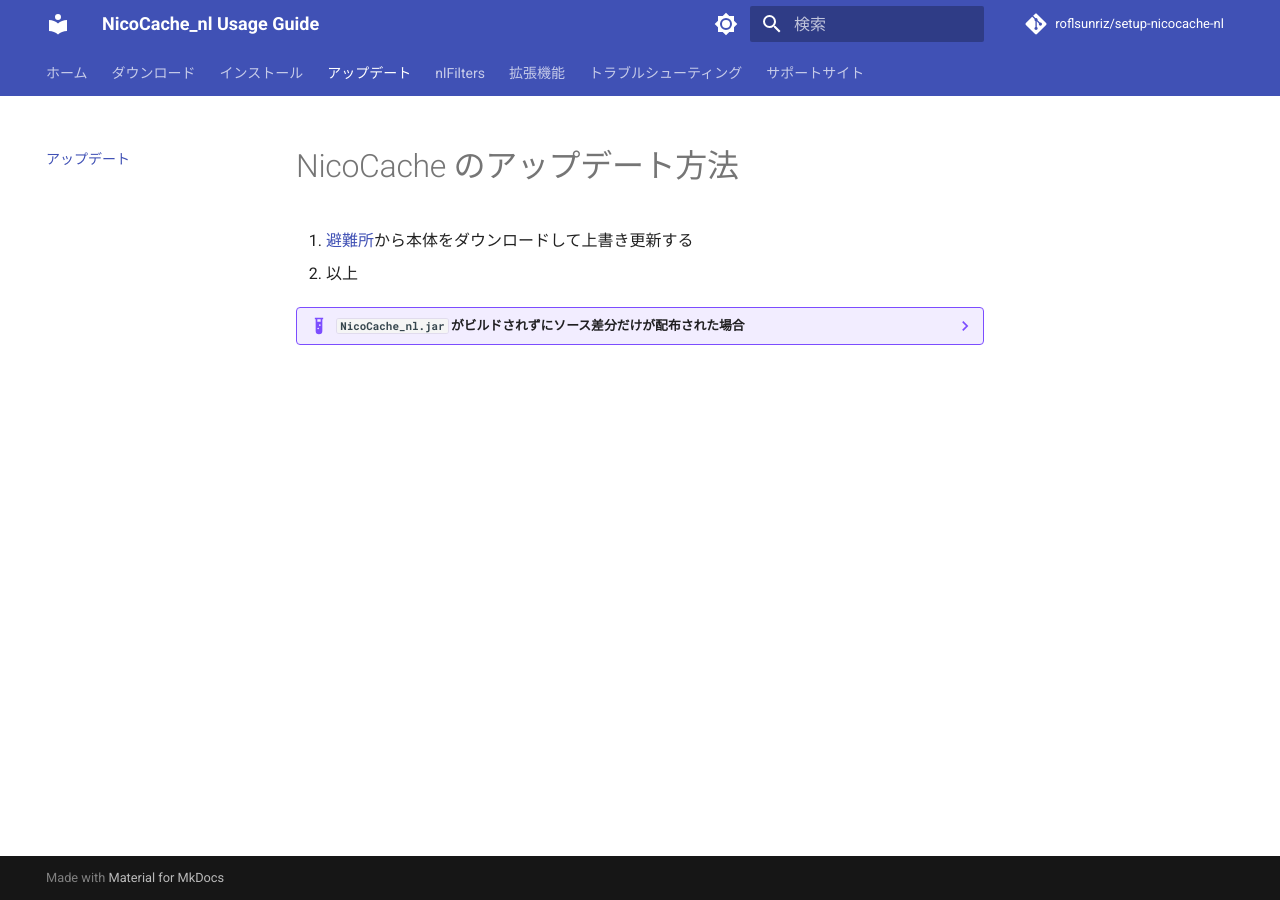
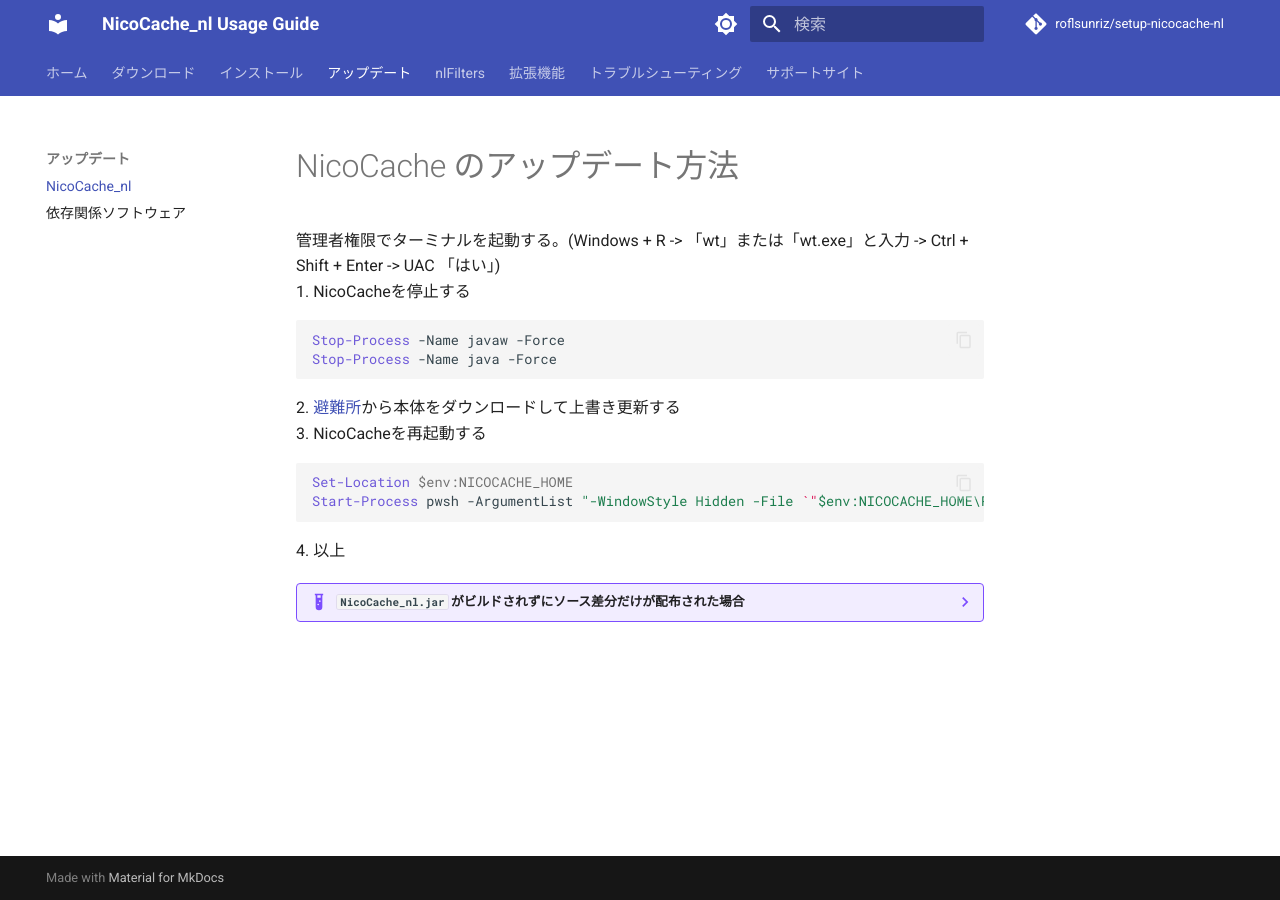
Before and after one commit to roflsunriz/setup-nicocache-nl, an MkDocs documentation site: the page built from docs/update.md, in a window 1280 px wide. Built offline with MkDocs 1.6.1 and Material for MkDocs 9.7.7, drawn with Linux system fonts in a browser that asks for light colours; comment, search, counter and statistics services are not loaded.

Commit message:
docs: update installation and update procedures, add dependency update instructions

````diff
--- a/docs/update.md
+++ b/docs/update.md
@@ -1,6 +1,18 @@
 # NicoCache のアップデート方法
-1. [避難所](https://nicocache.jpn.org/)から本体をダウンロードして上書き更新する
-2. 以上
+
+管理者権限でターミナルを起動する。(Windows + R -> 「wt」または「wt.exe」と入力 -> Ctrl + Shift + Enter -> UAC 「はい」)
+1. NicoCacheを停止する
+```powershell
+Stop-Process -Name javaw -Force
+Stop-Process -Name java -Force
+```
+2. [避難所](https://nicocache.jpn.org/)から本体をダウンロードして上書き更新する
+3. NicoCacheを再起動する
+```powershell
+Set-Location $env:NICOCACHE_HOME
+Start-Process pwsh -ArgumentList "-WindowStyle Hidden -File `"$env:NICOCACHE_HOME\RunNicoCache.ps1`""
+```
+4. 以上
 
 ??? example "`NicoCache_nl.jar` がビルドされずにソース差分だけが配布された場合"
     `ant` コマンドが使える場合：
--- a/mkdocs.yml
+++ b/mkdocs.yml
@@ -68,7 +68,9 @@
     - 通常インストール(Mac): install-mac.md
     - 通常インストール(Solaris): install-solaris.md
     - 簡単インストーラー(Win): fast-installer-win.md
-  - アップデート: update.md
+  - アップデート:
+    - NicoCache_nl: update.md
+    - 依存関係ソフトウェア: update-dependencies.md
   - nlFilters:
     - 概要: nl-filters.md
     - 構文リファレンス: nl-filters-syntax.md
````
Also changed, not shown: docs/download.md (+1 -1 lines), docs/update-dependencies.md (added, +35 -0 lines).
